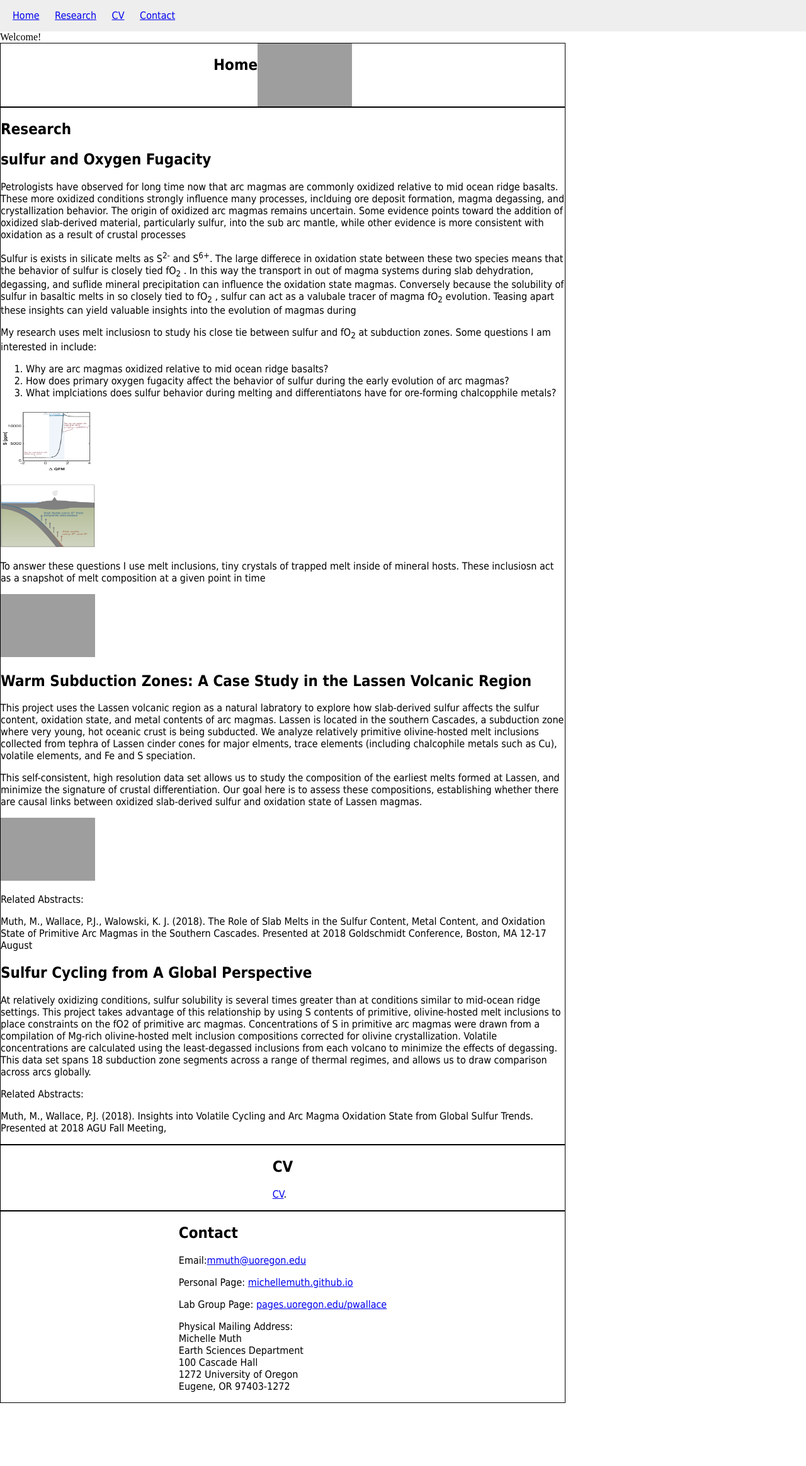
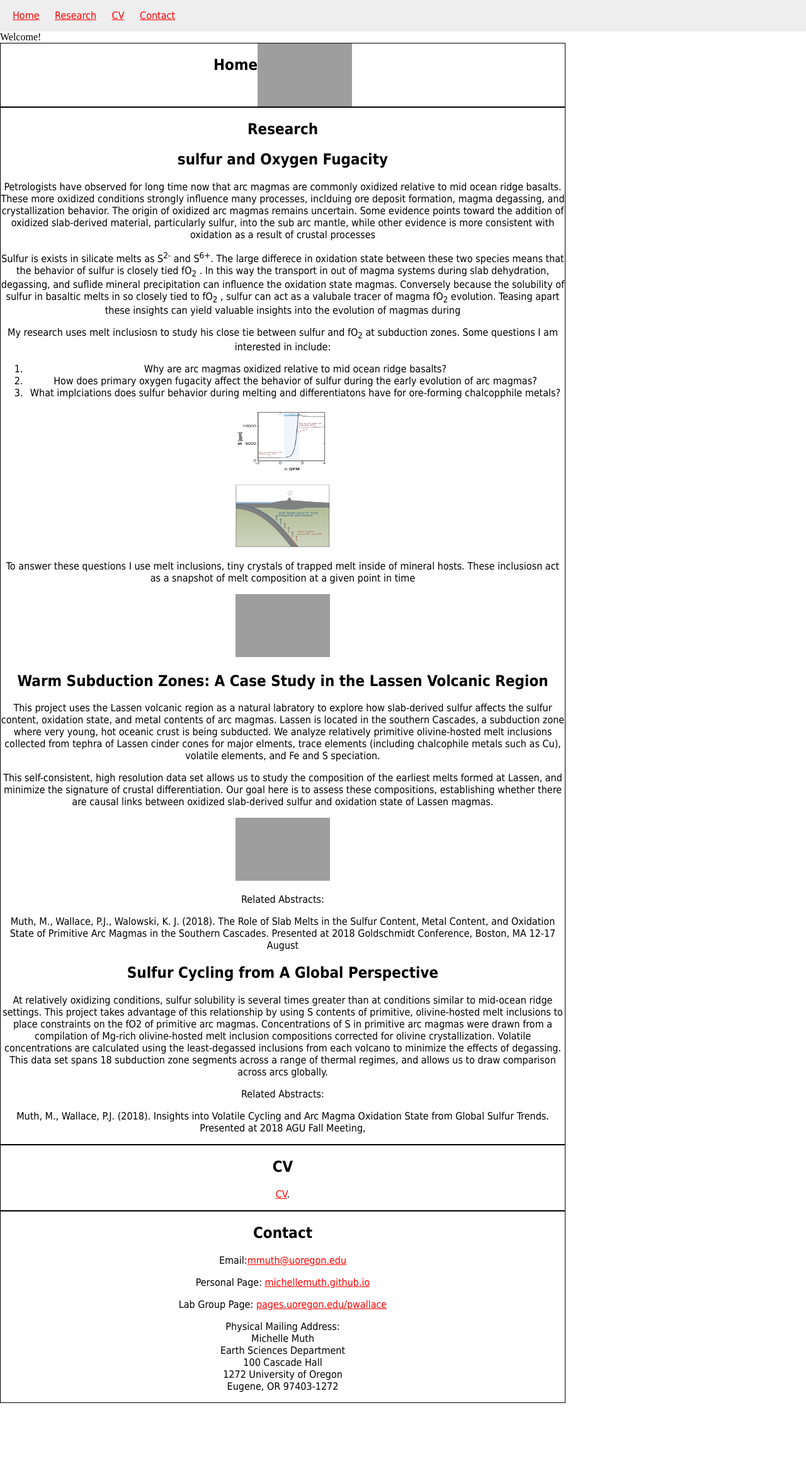
Before and after one commit to MichelleMuth/michellemuth.github.io, a PHP site: page / in a window 1280 px wide. Shown: the whole page at 63% size. After the commit the page ends 2227 px from the top, so only its background shows below. Run offline with PHP 8.4, Linux system fonts and the light colour scheme; grey boxes are pictures that could not be loaded.

Commit message:
Update style.css

```diff
--- a/style.css
+++ b/style.css
@@ -39,8 +39,14 @@
     flex-wrap: wrap;
     font-family: Tahoma, Geneva, sans-serif;
     width: 70%;
+}
 
+a:link {
+  color: red;
 }
+
+a:active {
+  color: blue;
 
 footer {
     text-align: center;
```
